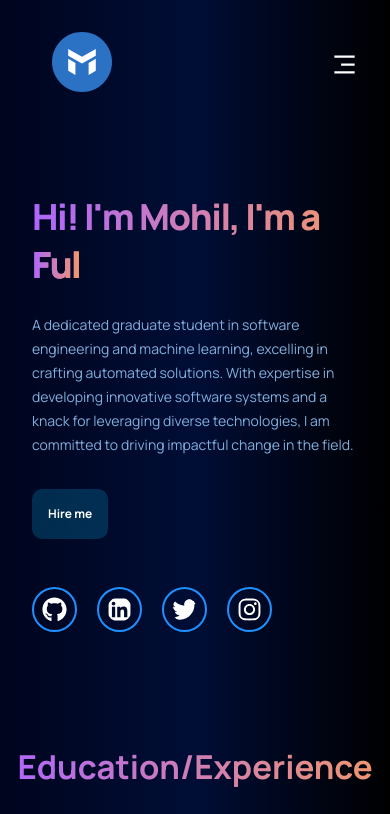
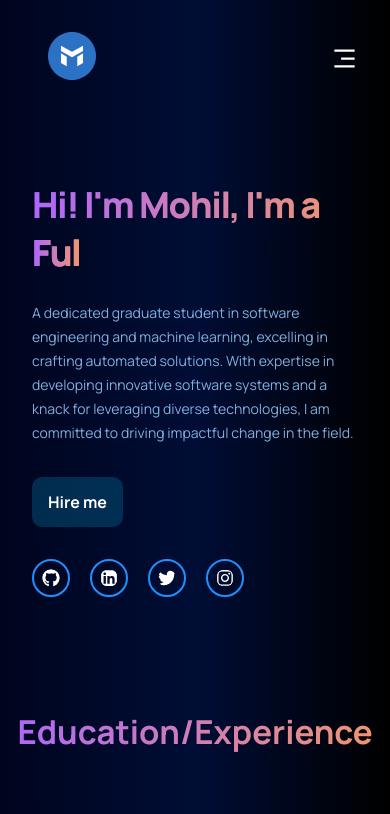
Before and after one commit to Mohil027/Personal-Portfolio, a React (Create React App) app: page / in a window 390 px wide. Shown: the top 814 px of the page. Built offline with nearby package versions, Linux system fonts and the light colour scheme.

Commit message:
icon links

```diff
--- a/src/components/navbar/navbar.css
+++ b/src/components/navbar/navbar.css
@@ -104,6 +104,10 @@
 
 }
 @media screen and (max-width: 550px){
+    .gpt3__navbar-links_logo img {
+        width: 80px;
+        height: 48px;
+    }
     .gpt3__navbar{
         padding: 2rem
     }
--- a/src/containers/header/Header.jsx
+++ b/src/containers/header/Header.jsx
@@ -49,7 +49,7 @@ const Header = () => {
         <div className='gpt3__header-content__input'>
           {/* <input type="email" placeholder='Your Email Address'/> */}
           {/* <button type='button'>Hire me</button> */}
-          <a href="mailto:your_email@example.com">
+          <a href="mohil.khimani@gmail.com">
               <button type="button">Hire me</button>
           </a>
 
@@ -57,10 +57,14 @@ const Header = () => {
         <div className='gpt3__header-content__people'>
           {/* <img src={people} alt='people' />
           <p>1,600 people requested access a visit in last 24 hours</p> */}
-          <FaGithub className='iconinner'/>
+          {/* <FaGithub href='https://github.com/Mohil027'className='iconinner'/>
           <FaLinkedin className='iconinner'/>
           <FaTwitter className='iconinner'/>
-          <FaInstagram className='iconinner'/>
+          <FaInstagram className='iconinner'/> */}
+          <a href="https://github.com/Mohil027"><FaGithub className='iconinner'/></a>
+          <a href="https://www.linkedin.com/in/mohil-khimani-77510716a/"><FaLinkedin className='iconinner'/></a>
+          <a href="https://twitter.com/example"><FaTwitter className='iconinner'/></a>
+          <a href="https://instagram.com/example"><FaInstagram className='iconinner'/></a>
         </div>
 
 
--- a/src/containers/header/header.css
+++ b/src/containers/header/header.css
@@ -100,7 +100,7 @@
     display: flex;
     justify-content: flex-start;
     align-items: center;
-    margin-top: 2rem;
+    margin-top: 1rem;
 }
 /* .gpt3__header-content__people img {
     width: 181.79px;
@@ -168,6 +168,21 @@
     .gpt3__header-image img{
         display: none;
     }
+    .gpt3__header-content__people .iconinner {
+
+        width: 40px;
+        height: 40px;
+        border: 2px solid dodgerblue;
+        border-radius: 50%;
+        margin-right: 20px;
+        display: flex;
+        justify-content: center;
+        align-items: center;
+        overflow: hidden;
+        cursor: pointer;
+        padding: 0.5rem;
+    }
+
 }
 @media screen and (max-width: 650px) {
     .gpt3__header h1{
@@ -190,6 +205,7 @@
         line-height: 24px;
     }
 
+
 }
 
 @media screen and (max-width: 490px) {
@@ -209,8 +225,23 @@
     } */
     .gpt3__header-content__input input,
     .gpt3__header-content__input button {
-        font-size: 12px;
-        line-height: 16px;
+        font-size: 16px;
+        line-height: 24px;
+    }
+
+    .gpt3__header-content__people .iconinner {
+
+        width: 38px;
+        height: 38px;
+        border: 2px solid dodgerblue;
+        border-radius: 50%;
+        margin-right: 20px;
+        display: flex;
+        justify-content: center;
+        align-items: center;
+        overflow: hidden;
+        cursor: pointer;
+        padding: 0.5rem;
     }
 
 }
```
